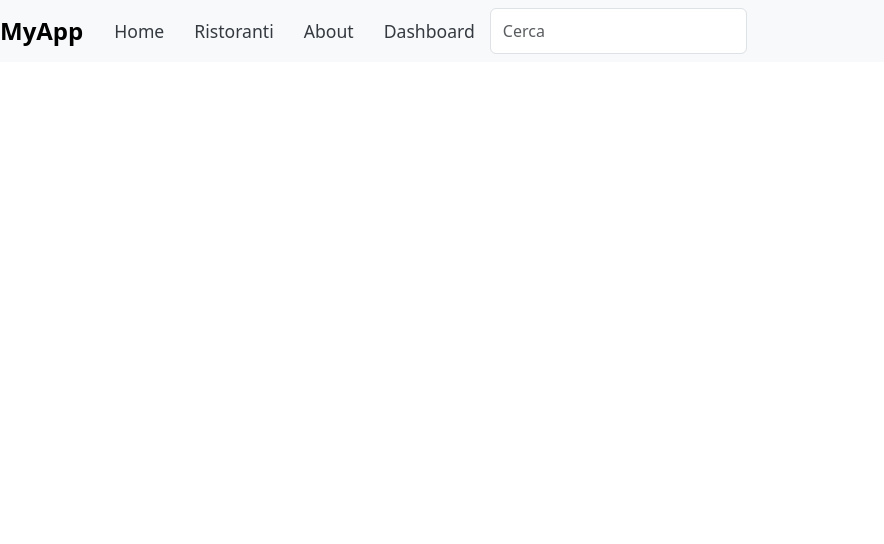
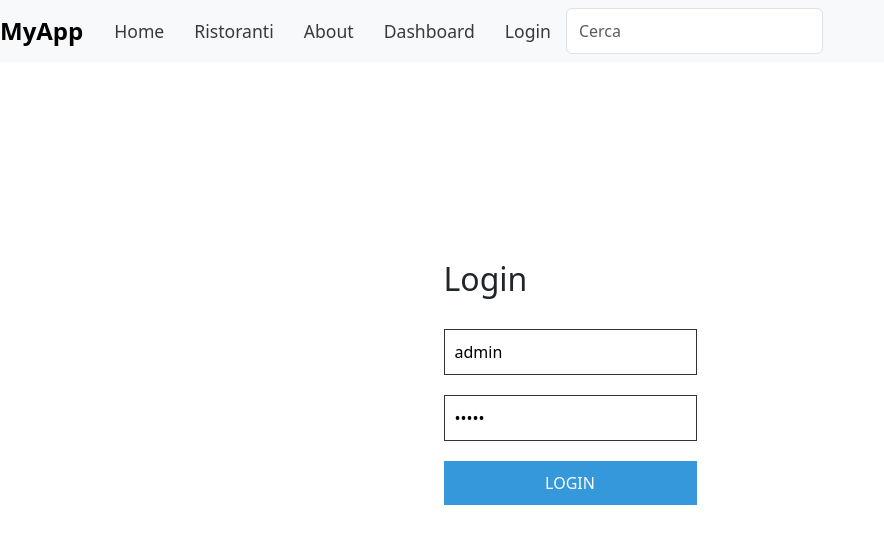
Before and after one commit to netsamma/food-delivery-fe, an Angular app: page /login in a window 1280 px wide. Before the commit this address led to /. Shown: the top 544 px of the page, without its empty margins (0-884 px from the left). Built offline with nearby package versions, Linux system fonts and the light colour scheme.

Commit message:
Login components with token, fake auth and jwt

```diff
--- a/src/app/app.routes.ts
+++ b/src/app/app.routes.ts
@@ -4,6 +4,7 @@ import { AboutComponent } from './components/about/about.component';
 import { DashboardComponent } from './components/dashboard/dashboard.component';
 import { ProductsComponent } from './components/products/products.component';
 import { ShopsComponent } from './components/shops/shops.component';
+import { LoginComponent } from './components/login/login.component';
 
 export const routes: Routes = [
   { path: '', component: HomeComponent },
@@ -11,5 +12,6 @@ export const routes: Routes = [
   { path: 'dashboard', component: DashboardComponent },
   { path: 'products', component: ProductsComponent },
   { path: 'shops', component: ShopsComponent },
+  { path: 'login', component: LoginComponent },
   { path: '', redirectTo: '/', pathMatch: 'full' },
 ];
--- a/src/app/components/login/login.component.css
+++ b/src/app/components/login/login.component.css
@@ -0,0 +1,39 @@
+* {
+	box-sizing: border-box;
+	margin: 0;
+	padding: 0;
+}
+
+html, body {
+	font-family: "Poppins", sans-serif;
+}
+
+.container {
+	display: flex;
+	justify-content: center;
+	align-items: center;
+	min-height: 80vh;
+	transition: 0.5s;
+}
+
+form input {
+	width: 100%;
+	margin-bottom: 20px;
+	padding: 10px;
+	border: 1px solid #333;
+}
+
+form{
+	margin-top: 30px;
+}
+
+form button[type="submit"] {
+	width: 100%;
+	background: #3498db;
+	padding: 10px;
+	border: none;
+	color: #fff;
+	text-transform: uppercase;
+	max-width: 300px;
+	cursor: pointer;
+  }
--- a/src/app/components/login/login.component.html
+++ b/src/app/components/login/login.component.html
@@ -1 +1,17 @@
-<p>login works!</p>
+<div class="container">
+	<div>
+		<h2>Login</h2>
+		<form (ngSubmit)="login()">
+		  <div>
+			<input type="text" id="username" [(ngModel)]="username" name="username" required>
+		  </div>
+		  <div>
+			<input type="password" id="password" [(ngModel)]="password" name="password" required>
+		  </div>
+		  <button type="submit">Login</button>
+		</form>
+		<div *ngIf="errorMessage" class="error-message">
+			{{ errorMessage }}
+		  </div>
+	  </div>
+</div>
--- a/src/app/components/login/login.component.ts
+++ b/src/app/components/login/login.component.ts
@@ -1,45 +1,44 @@
 import { HttpClient } from '@angular/common/http';
 import { Component } from '@angular/core';
 import { User } from '../../interfaces/user';
+import { FormsModule } from '@angular/forms';
+import { NgIf } from '@angular/common';
 
 @Component({
   selector: 'app-login',
   standalone: true,
-  imports: [],
+  imports: [FormsModule, NgIf],
   templateUrl: './login.component.html',
-  styleUrl: './login.component.css'
+  styleUrl: './login.component.css',
 })
+
 export class LoginComponent {
-  constructor(private http: HttpClient){
-
-  }
-
-  url = "https:/server.com/api/login";
-  username: string = '';
-  password: string = '';
+  url = 'http://localhost:3000/api/login';
+  username: string = 'admin';
+  password: string = 'pa123';
   errorMessage: string = '';
 
-  login(){
+  constructor(private http: HttpClient) {}
+
+  login() {
     const loginData = {
       username: this.username,
       password: this.password,
     };
 
-    this.http.post(this.url, loginData).subscribe(
-      {
-        next: (response: any) => {
-          console.log('Login successful:', response);
-          // Salva il token nel Local Storage
-          localStorage.setItem('token', response.token);
-          // Reindirizza all'applicazione dopo il login
-          window.location.href = '/home';
-        },
-        error: (error) => {
-          console.error('Login failed:', error);
-          this.errorMessage = error.message;
-        }
-      }
-    )
+    this.http.post(this.url, loginData).subscribe({
+      next: (response: any) => {
+        this.errorMessage = "";
+        localStorage.setItem('token', response.token);
+        console.log("Token: ", response.token);
+      },
+      error: (error) => {
+        console.error('Login failed:', error);
+        this.errorMessage = error.error.error;
+        console.log(this.errorMessage);
+
+      },
+    });
+
   }
-
 }
--- a/src/app/components/navbar/navbar.component.html
+++ b/src/app/components/navbar/navbar.component.html
@@ -17,6 +17,9 @@
         <li class="nav-item">
           <a class="nav-link" routerLink="/dashboard">Dashboard</a>
         </li>
+        <li class="nav-item">
+          <a class="nav-link" routerLink="/login">Login</a>
+        </li>
         <input (input)="onSearch($event)" class="form-control mr-sm-2" type="search" placeholder="Cerca" aria-label="Cerca">
       </ul>
     </div>
--- a/src/app/interfaces/user.ts
+++ b/src/app/interfaces/user.ts
@@ -3,5 +3,5 @@ export interface User {
     username: string,
     email: string,
     role: string,
-    token: string,
+    token?: string,
 }
```
